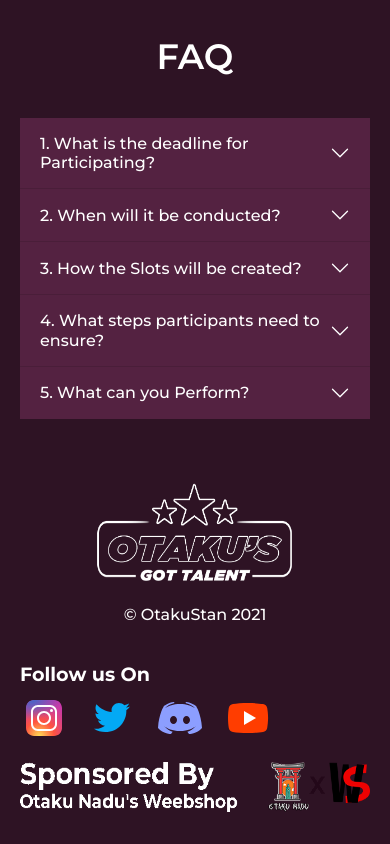
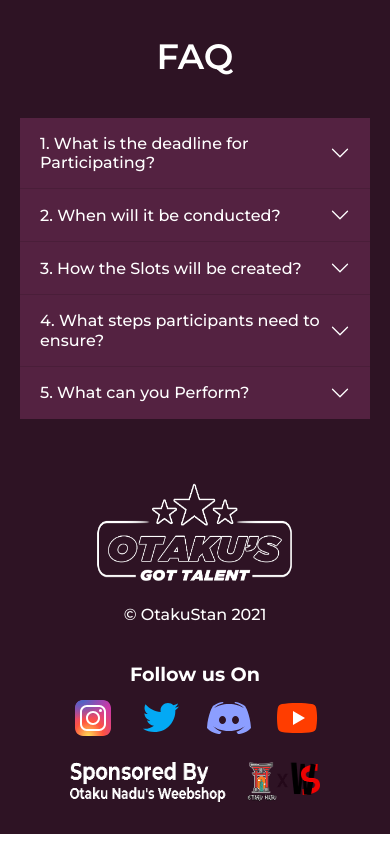
Before and after one commit to OtakuStanYoutube/ogt, a website: page index.html in a window 390 px wide. Shown: the part 1724-2568 px from the top of the page. Drawn offline with nearby package versions, Linux system fonts and the light colour scheme.

Commit message:
:art: Updating Footer Styles

```diff
--- a/index.html
+++ b/index.html
@@ -282,9 +282,6 @@
           class="
             footer-links
             d-flex
-            justify-content-center
-            align-items-start
-            flex-column
           "
         >
           <h5>Follow us On</h5>
--- a/static/scss/Section/_footer.scss
+++ b/static/scss/Section/_footer.scss
@@ -26,6 +26,10 @@
     }
 
     .footer-links {
+      display: flex;
+      justify-content: center;
+      align-items: flex-start;
+      flex-direction: column;
       h5 {
         font-size: 1.2rem;
         font-weight: bold;
@@ -70,6 +74,17 @@
           height: 100px;
         }
       }
+
+      .footer-links{
+        align-items: center;
+
+        .sponsor-info {
+          img {
+            width: 250px;
+            height: 40px;
+          }
+        }
+      }
     }
   }
 }
```
Also changed, not shown: static/css/style.css, 1 other file.
